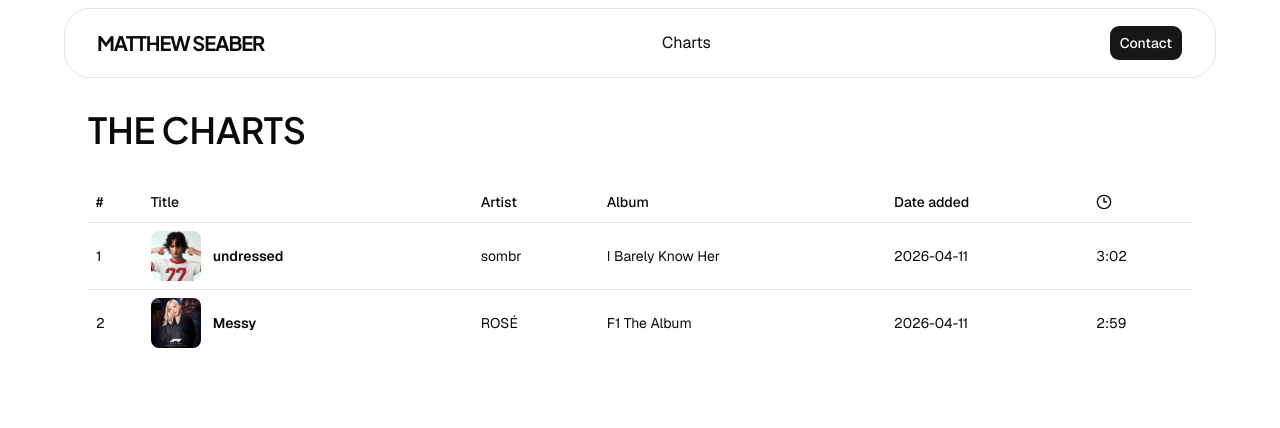
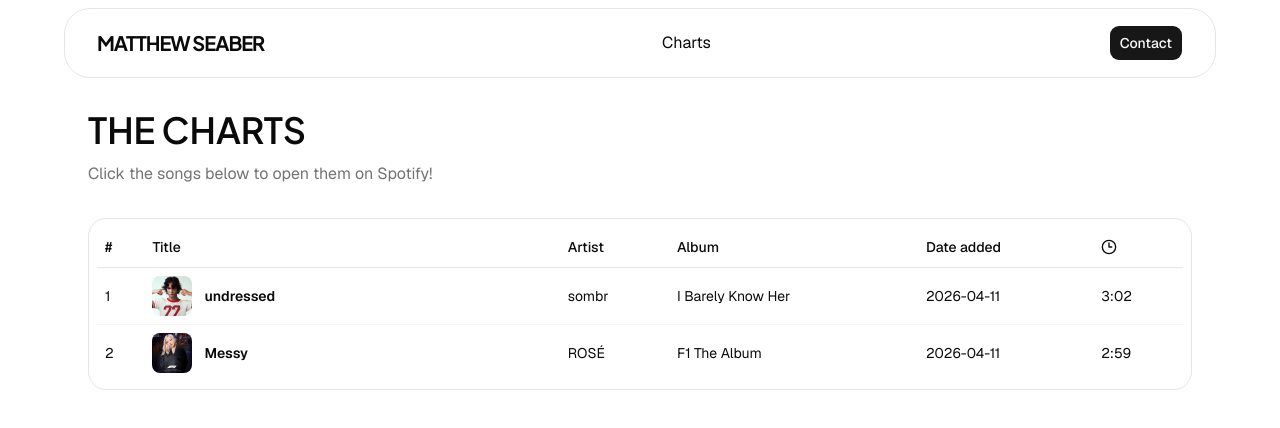
Before and after one commit to Matthew-Seaber/personal-website, a Next.js app: page /charts in a window 1280 px wide. Shown: the top 428 px of the page. Built offline with nearby package versions, Linux system fonts and the light colour scheme.

Commit message:
Improved styling of the charts table

```diff
--- a/app/charts/page.tsx
+++ b/app/charts/page.tsx
@@ -26,6 +26,9 @@ function ChartsPage() {
   return (
     <div>
       <h1 className="text-4xl font-semibold font-jakarta">THE CHARTS</h1>
+      <p className="mt-3 text-muted-foreground">
+        Click the songs below to open them on Spotify!
+      </p>
 
       <ChartsTable data={data} />
     </div>
--- a/components/charts/ChartsTable.tsx
+++ b/components/charts/ChartsTable.tsx
@@ -25,9 +25,10 @@ type Song = {
 
 function ChartsTable({ data }: { data: Song[] }) {
   return (
-    <Table className="mt-8">
+    <div className="mt-8 p-2 rounded-2xl border">
+      <Table>
         <TableHeader>
-        <TableRow>
+          <TableRow className="border-b border-neutral-200 hover:bg-transparent">
             <TableHead>#</TableHead>
             <TableHead>Title</TableHead>
             <TableHead>Artist</TableHead>
@@ -42,7 +43,7 @@ function ChartsTable({ data }: { data: Song[] }) {
           {data.map((song: Song, id) => (
             <TableRow
               key={song.id}
-            className="hover:bg-muted/50 transition"
+              className="border-b border-neutral-100 hover:bg-muted/50 transition cursor-pointer"
               onClick={() =>
                 window.open(
                   `https://open.spotify.com/track/${song.spotify_link_id}`,
@@ -52,11 +53,11 @@ function ChartsTable({ data }: { data: Song[] }) {
             >
               <TableCell>{id + 1}</TableCell>
               <TableCell className="font-semibold">
-              <div className="flex items-center gap-3">
+                <div className="flex items-center min-w-50 gap-3">
                   <Image
                     src={`/${song.image_address}`}
-                  width={50}
-                  height={50}
+                    width={40}
+                    height={40}
                     alt={"Album cover for " + song.album}
                     className="rounded-md object-cover"
                   />
@@ -71,6 +72,7 @@ function ChartsTable({ data }: { data: Song[] }) {
           ))}
         </TableBody>
       </Table>
+    </div>
   );
 }
 
--- a/components/ui/table.tsx
+++ b/components/ui/table.tsx
@@ -23,7 +23,7 @@ function TableHeader({ className, ...props }: React.ComponentProps<"thead">) {
   return (
     <thead
       data-slot="table-header"
-      className={cn("[&_tr]:border-b", className)}
+      className={cn("[&_tr]:border-b hover:[&_tr]:bg-transparent", className)}
       {...props}
     />
   )
```
Lines whose indentation alone changed are shown as unchanged.
